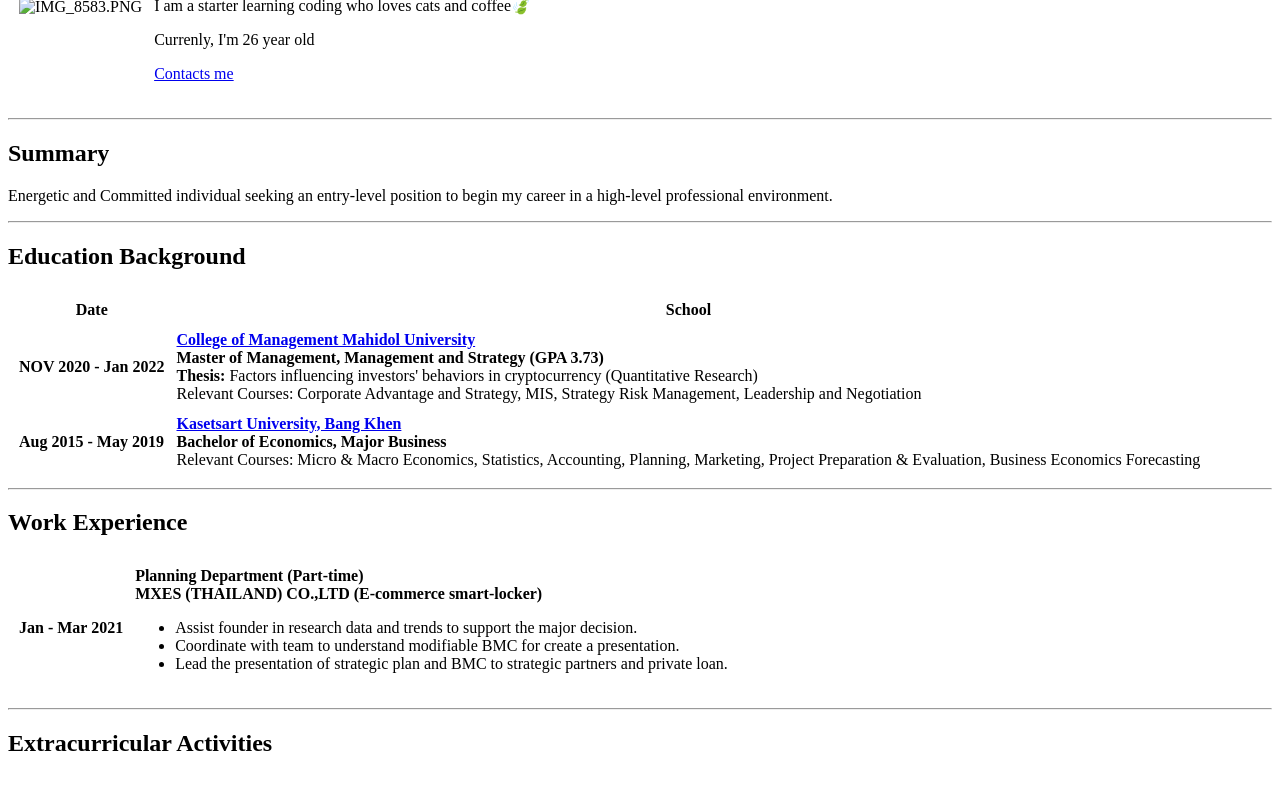
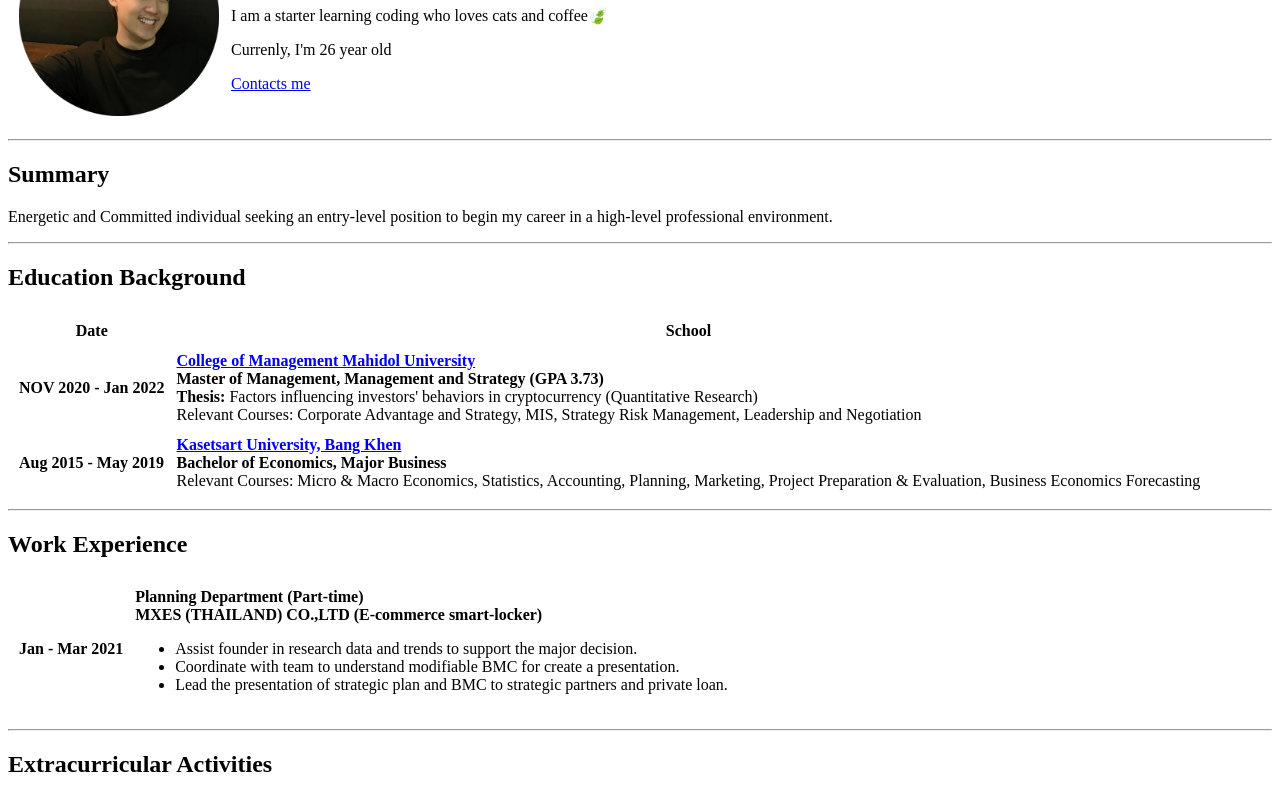
Before and after one commit to chaninlaw/cv, a plain HTML site: page index.html in a window 1280 px wide. Shown: the part 103-893 px from the top of the page. Drawn offline with Linux system fonts and the light colour scheme.

Commit message:
Update index.html

```diff
--- a/index.html
+++ b/index.html
@@ -9,7 +9,7 @@
 <body>
     <table cellspacing="10">
         <tr>
-            <td><img src=".images/IMG_8583.PNG" alt="IMG_8583.PNG" width="200px"></td>
+            <td><img src="images/IMG_8583.PNG" alt="IMG_8583.PNG" width="200px"></td>
             <td>
                 <h1>Chanin Lawlertrattana</h1>
                 <p>I am a starter learning coding who loves cats and coffee🍃</p>
```
